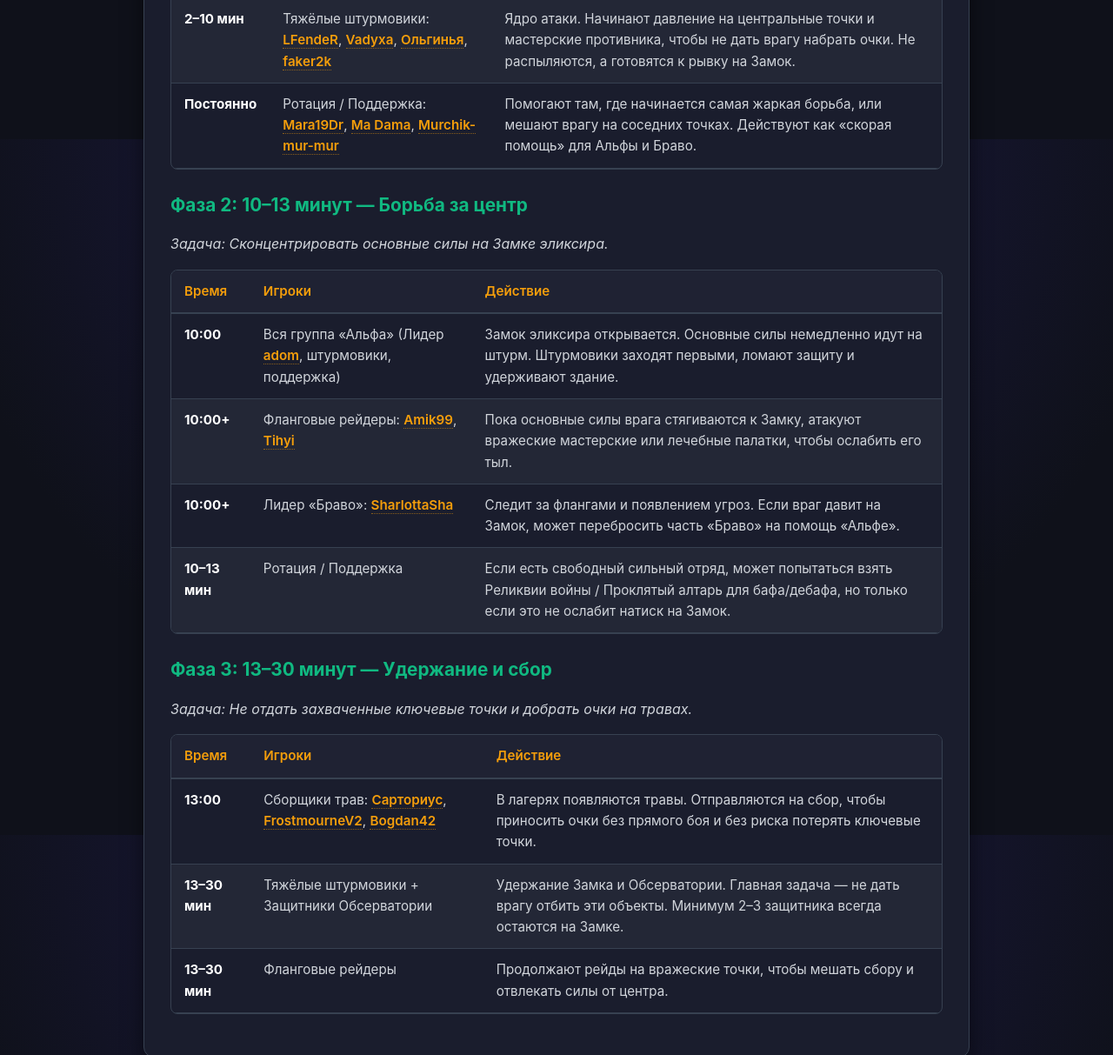
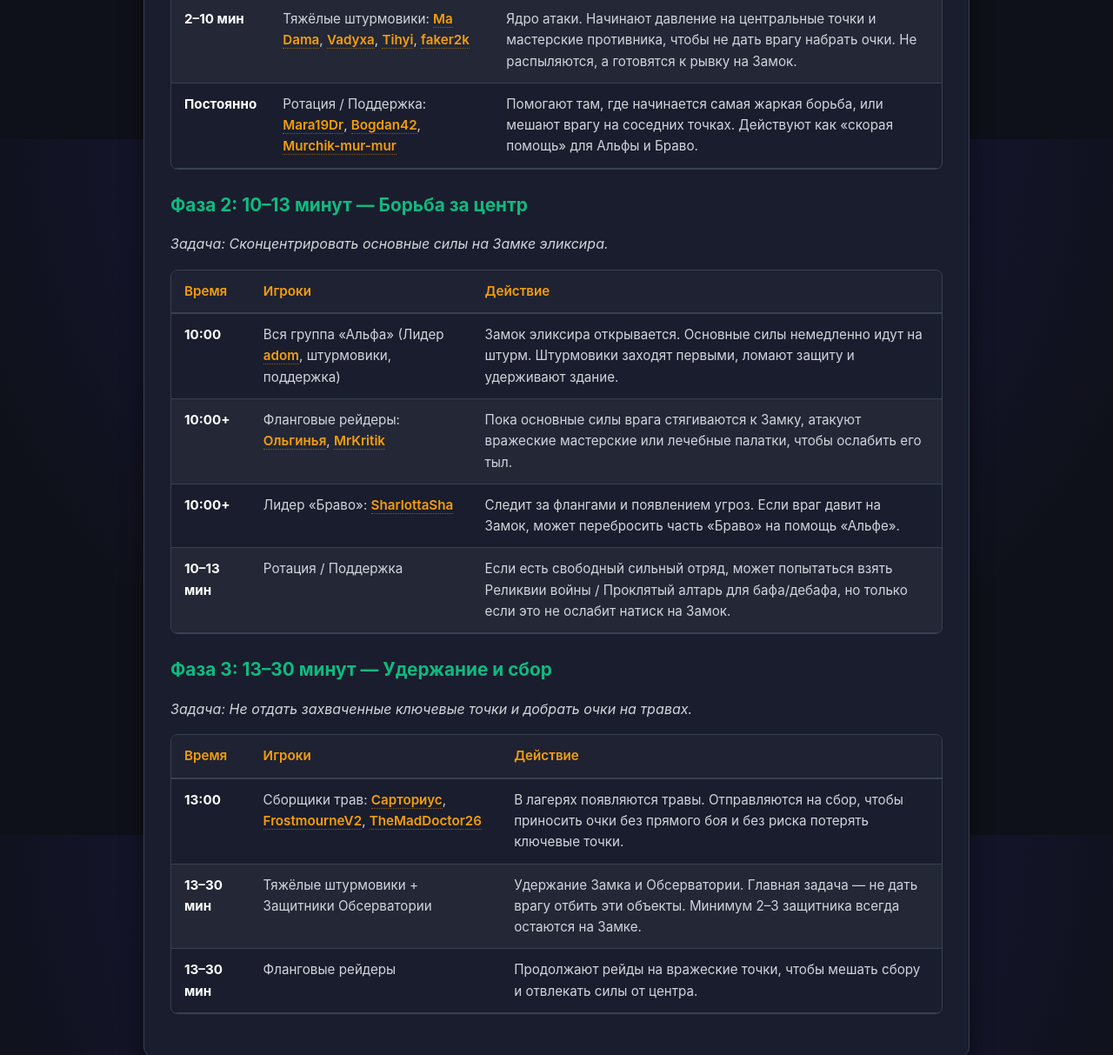
Before and after one commit to adomland/la, a plain HTML site: page elv3.html in a window 1280 px wide. Shown: the part 4640-5853 px from the top of the page at 87% size. Drawn offline with Linux system fonts and the light colour scheme.

Commit message:
Update elv3.html

```diff
--- a/elv3.html
+++ b/elv3.html
@@ -872,14 +872,14 @@
     const PLAYERS = {
         // ── Альфа ──
         pl1:  'adom',              // Лидер «Альфы»
-        pl2:  'LFendeR',           // Штурмовик
+        pl2:  'Ма Dama',           // Штурмовик
         pl3:  'Vadyxa',            // Штурмовик
-        pl4:  'Ольгинья',          // Штурмовик
+        pl4:  'Tihyi',          // Штурмовик
         pl5:  'faker2k',           // Штурмовик
         pl6:  'kittt777',          // Защитник Обсерватории
         pl7:  'Defibrillator360',          // Защитник Обсерватории
         pl8:  'Mara19Dr',           // Ротация / поддержка
-        pl9:  'Ма Dama',          // Ротация / поддержка
+        pl9:  'Bogdan42',          // Ротация / поддержка
         pl10: 'Murchik-mur-mur',   // Ротация / поддержка
         // ── Браво ──
         pl11: 'SharlottaSha',      // Лидер «Браво»
@@ -889,9 +889,9 @@
         pl15: 'YanaYa',            // Контроль мастерских
         pl16: 'Сарториус',  // Сборщик трав
         pl17: 'FrostmourneV2',            // Сборщик трав
-        pl18: 'Bogdan42',    // Сборщик трав
-        pl19: 'Amik99',         // Фланговый рейдер
-        pl20: 'Tihyi'           // Фланговый рейдер
+        pl18: 'TheMadDoctor26',    // Сборщик трав
+        pl19: 'Ольгинья',         // Фланговый рейдер
+        pl20: 'MrKritik'           // Фланговый рейдер
     };
 
     const STORAGE_KEY = 'elv2-players-v2';
```
